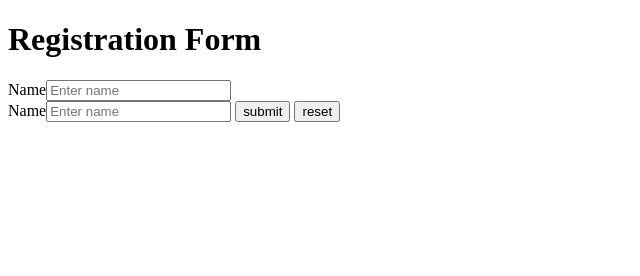
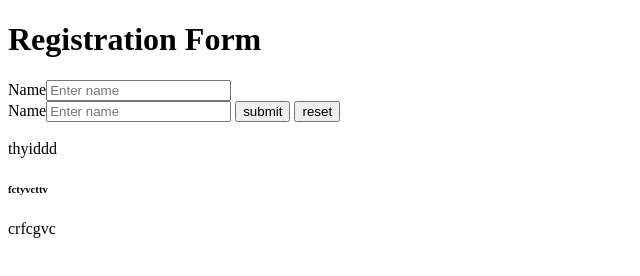
Before and after one commit to souravaddhya1997/first-assignment, a plain HTML site: page indexform.html in a window 1280 px wide. Shown: the whole page, without its empty margins (0-640 px from the left). Drawn offline with Linux system fonts and the light colour scheme.

Commit message:
Initial commit

```diff
--- a/indexform.html
+++ b/indexform.html
@@ -17,5 +17,9 @@
         <button type="reset">reset</button>
     </form>
     </div>
+    <br>
+    <h7>thyiddd</h7>
+    <h6>fctyvcttv</h6>
+    <h8>crfcgvc</h8>
 </body>
 </html>
```
